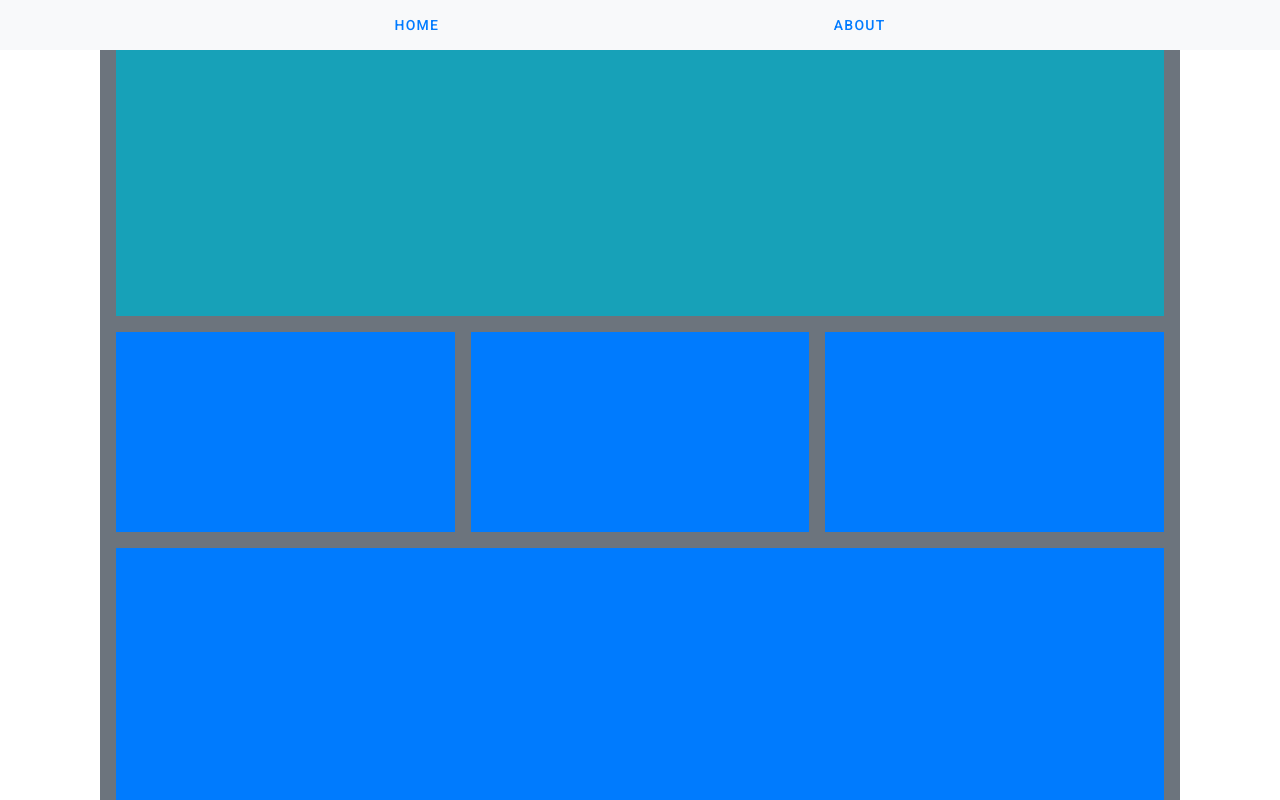
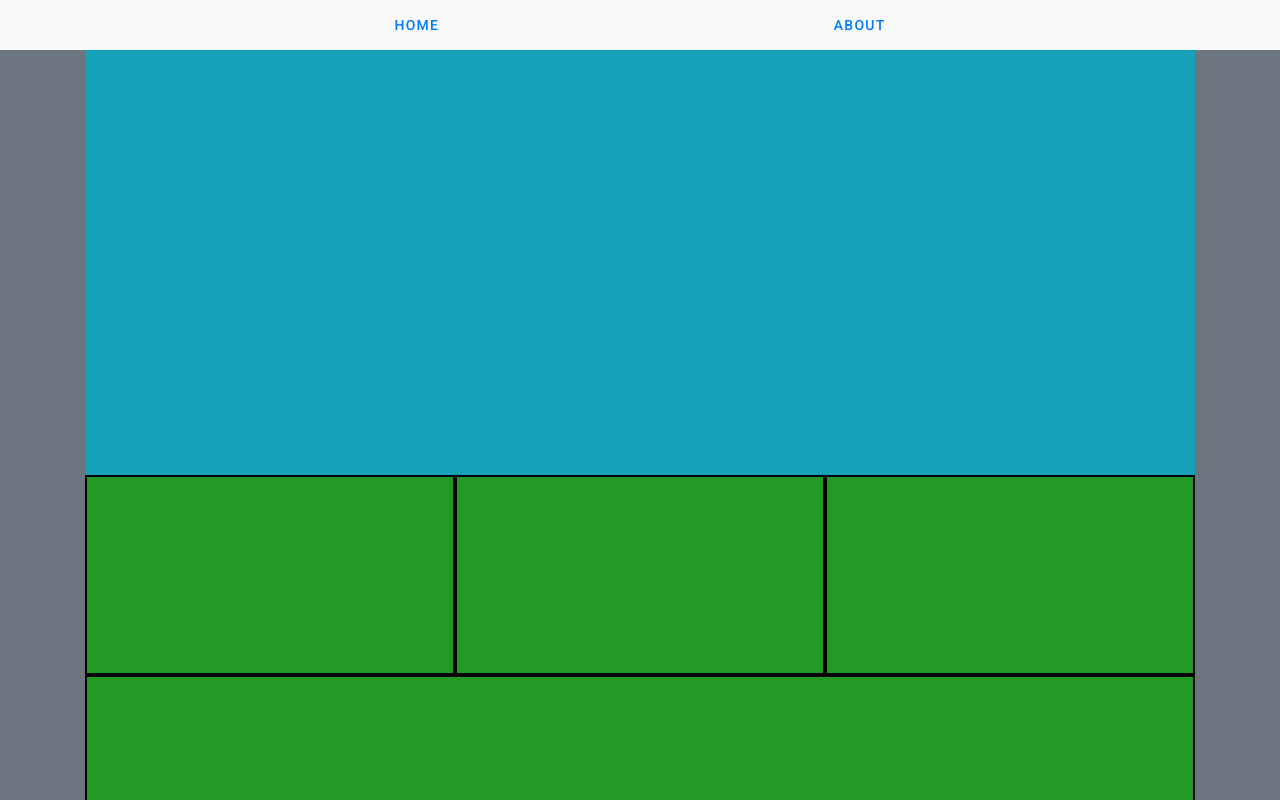
Before and after one commit to BenLirio/healthy-smile-mobile-wire, a React (Create React App) app: page / in a window 1280 px wide. Shown: the top 800 px of the page. Built offline with nearby package versions, Linux system fonts and the light colour scheme.

Commit message:
General layout for home

```diff
--- a/src/App.module.scss
+++ b/src/App.module.scss
@@ -5,24 +5,3 @@
   margin: 0 0;
   min-height: 100vh;
 }
-
-@include breakpoint(sm) {
-  .Layout {
-    margin: 0 0;
-  }
-}
-@include breakpoint(md) {
-  .Layout {
-    margin: 0 50px;
-  }
-}
-@include breakpoint(lg) {
-  .Layout {
-    margin: 0 100px;
-  }
-}
-@include breakpoint(xl) {
-  .Layout {
-    margin: 0 200px;
-  }
-}
--- a/src/components/FeatureImage/FeatureImage.module.scss
+++ b/src/components/FeatureImage/FeatureImage.module.scss
@@ -1,5 +1,5 @@
 @import '../../variables.scss';
 .FeatureImage {
   background: $info;
-  grid-area: feature-image;
+  height: 475px;
 }
--- a/src/components/TopNav/TopNav.module.scss
+++ b/src/components/TopNav/TopNav.module.scss
@@ -7,6 +7,7 @@
   display: flex;
   justify-content: space-evenly;
   align-items: center;
+  z-index: 1;
 }
 .Link {
   display: block;
--- a/src/pages/Home/Home.js
+++ b/src/pages/Home/Home.js
@@ -1,23 +1,83 @@
 import React from 'react'
-import classes from './Home.module.scss'
+
+import Container from 'react-bootstrap/Container'
+import Row from 'react-bootstrap/Row'
+import Col from 'react-bootstrap/Col'
 import FeatureImage from '../../components/FeatureImage/FeatureImage'
-import Feature from '../../components/Feature/Feature'
-import Testimonials from '../../components/Testimonials/Testimonials'
-import About from '../../components/About/About'
-import Cta from '../../components/Cta/Cta'
-import OurDoctors from '../../components/OurDoctors/OurDoctors'
-import Maps from '../../components/Maps/Maps'
+
+const Blank = () => (
+  <div
+    style={{
+      height: '100px',
+      border: '2px solid #000',
+      background: '#292',
+    }}></div>
+)
+const Blank2 = () => (
+  <div
+    style={{
+      height: '200px',
+      border: '2px solid #000',
+      background: '#292',
+    }}></div>
+)
+const Blank3 = () => (
+  <div
+    style={{
+      height: '300px',
+      border: '2px solid #000',
+      background: '#292',
+    }}></div>
+)
+const Blank4 = () => (
+  <div
+    style={{
+      height: '400px',
+      border: '2px solid #000',
+      background: '#292',
+    }}></div>
+)
 
 export const Home = () => (
-  <main className={classes.Main}>
-    <FeatureImage />
-    <Feature />
-    <Feature />
-    <Feature />
-    <Testimonials />
-    <About />
-    <Cta />
-    <OurDoctors />
-    <Maps />
-  </main>
+  <Container>
+    <Row>
+      <Col>
+        <FeatureImage />
+      </Col>
+    </Row>
+    <Row noGutters>
+      <Col>
+        <Blank2 />
+      </Col>
+      <Col>
+        <Blank2 />
+      </Col>
+      <Col>
+        <Blank2 />
+      </Col>
+    </Row>
+    <Row>
+      <Col>
+        <Blank3 />
+      </Col>
+    </Row>
+    <Row noGutters>
+      <Col xs={4}>
+        <Blank4 />
+      </Col>
+      <Col xs={8}>
+        <Blank4 />
+      </Col>
+    </Row>
+    <Row>
+      <Col>
+        <Blank2 />
+      </Col>
+    </Row>
+    <Row>
+      <Col>
+        <Blank4 />
+      </Col>
+    </Row>
+  </Container>
 )
--- a/src/pages/Home/Home.module.scss
+++ /dev/null
@@ -1,34 +0,0 @@
-@import '../../variables.scss';
-.Home {
-}
-
-.Main {
-  display: grid;
-  grid-template-rows: 200px 100px 100px 100px 300px 500px 150px 300px;
-  grid-template-columns: 1fr;
-  grid-gap: 16px;
-  margin: 16px;
-  grid-auto-flow: column;
-  grid-template-areas:
-    'feature-image'
-    'feature1'
-    'feature2'
-    'feature3'
-    'testimonials'
-    'about'
-    'cta'
-    'maps';
-}
-@include breakpoint(sm) {
-  .Main {
-    grid-template-rows: 300px 200px 300px 500px 150px 400px;
-    grid-template-columns: 1fr 1fr 1fr;
-    grid-template-areas:
-      'feature-image feature-image feature-image'
-      'feature1 feature2 feature3'
-      'testimonials testimonials testimonials'
-      'about about about'
-      'cta cta cta'
-      'our-doctors our-doctors our-doctors';
-  }
-}
```
